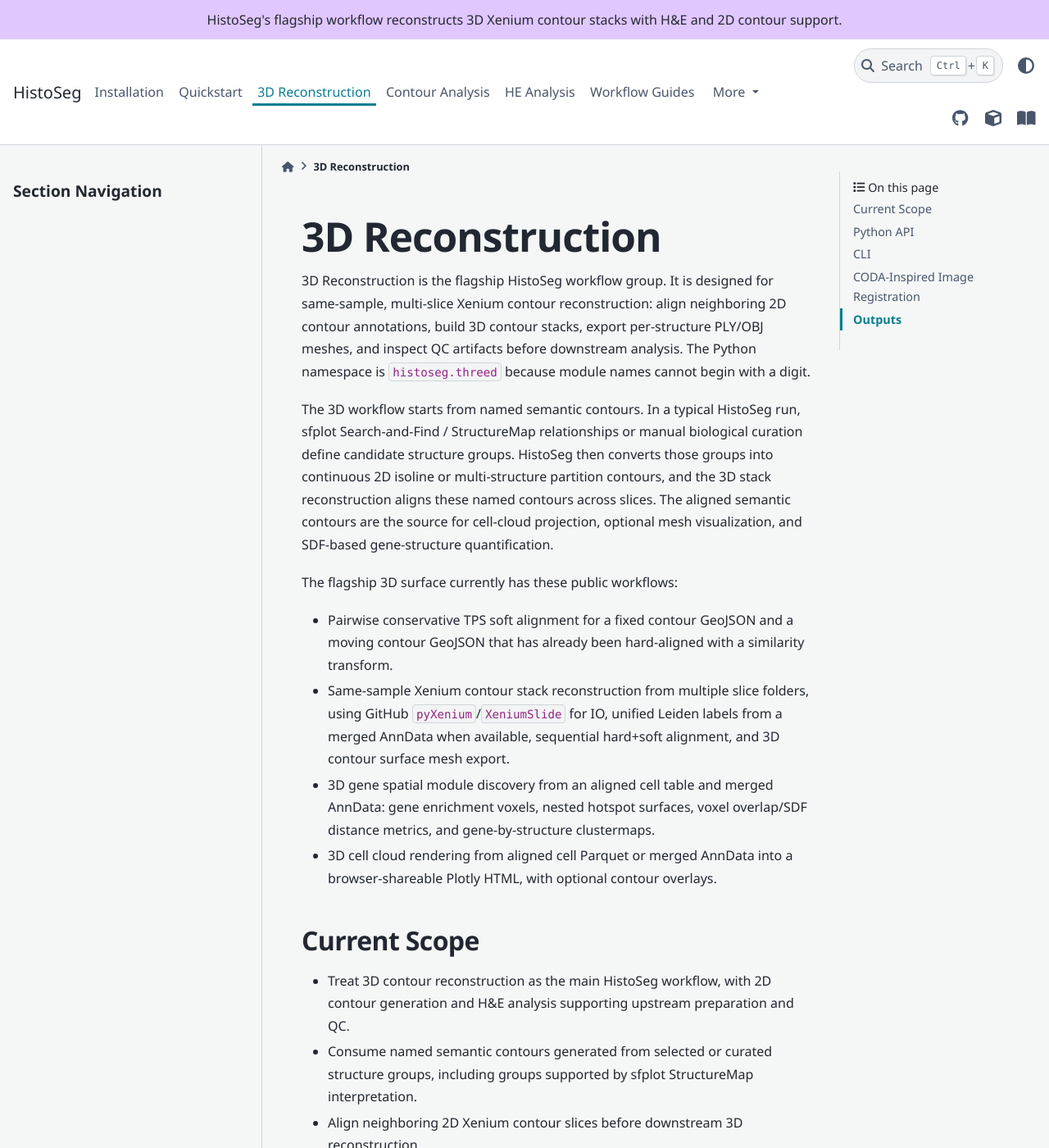
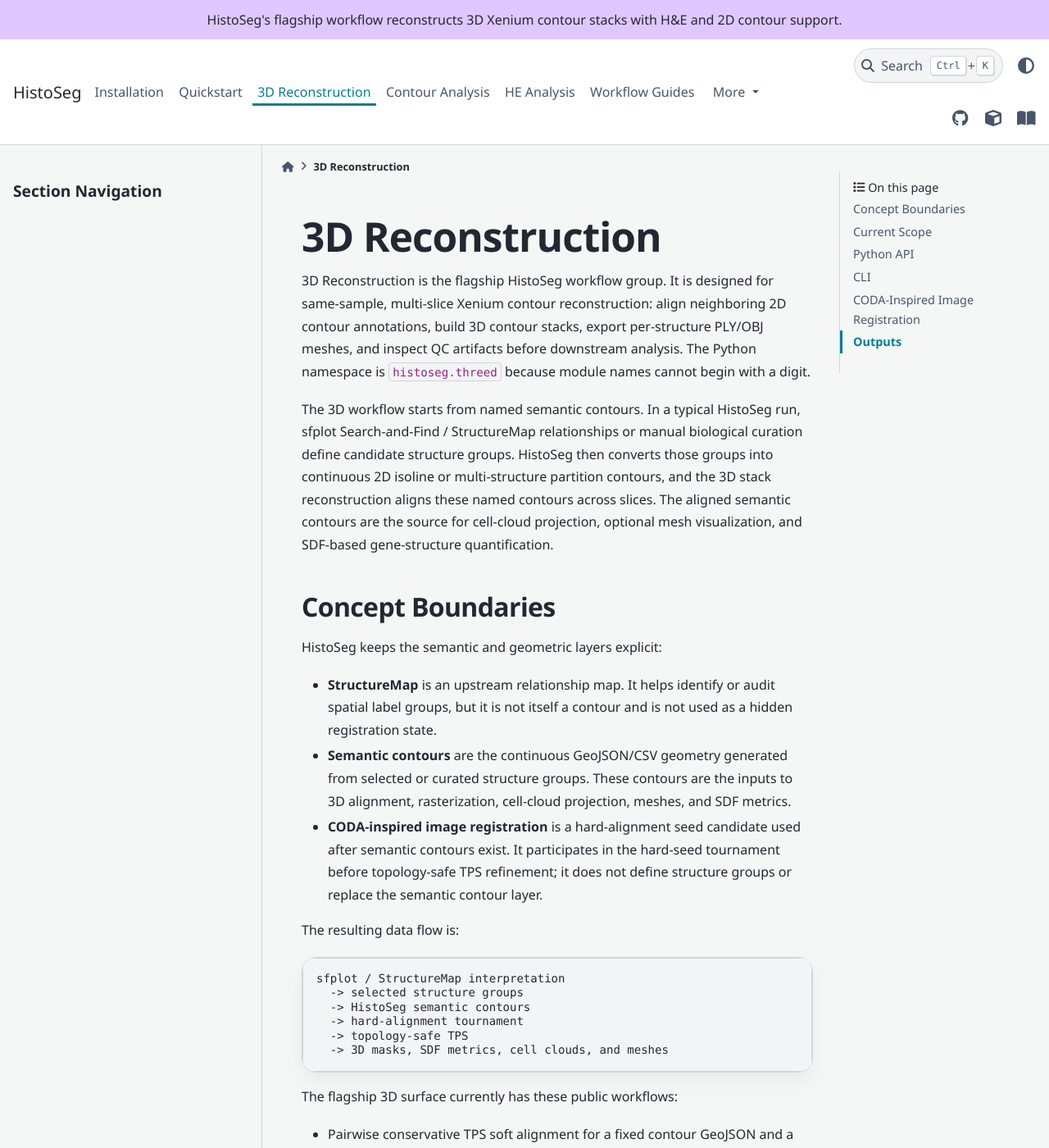
Before and after one commit to hutaobo/HistoSeg, a Sphinx documentation site: the page built from docs/3d_analysis.md, in a window 1280 px wide and 1400 px high. Shown: the whole window at 82% size. Built offline with Sphinx 7.4.7 and the PyData theme 0.15.4, drawn with Linux system fonts in a browser that asks for light colours; pages that are not in the unit, such as notebooks, are missing from menus.

Commit message:
docs: clarify semantic contour alignment boundaries

````diff
--- a/docs/3d_analysis.md
+++ b/docs/3d_analysis.md
@@ -13,6 +13,32 @@
 stack reconstruction aligns these named contours across slices. The aligned
 semantic contours are the source for cell-cloud projection, optional mesh
 visualization, and SDF-based gene-structure quantification.
+
+## Concept Boundaries
+
+HistoSeg keeps the semantic and geometric layers explicit:
+
+- **StructureMap** is an upstream relationship map. It helps identify or audit
+  spatial label groups, but it is not itself a contour and is not used as a
+  hidden registration state.
+- **Semantic contours** are the continuous GeoJSON/CSV geometry generated from
+  selected or curated structure groups. These contours are the inputs to 3D
+  alignment, rasterization, cell-cloud projection, meshes, and SDF metrics.
+- **CODA-inspired image registration** is a hard-alignment seed candidate used
+  after semantic contours exist. It participates in the hard-seed tournament
+  before topology-safe TPS refinement; it does not define structure groups or
+  replace the semantic contour layer.
+
+The resulting data flow is:
+
+```text
+sfplot / StructureMap interpretation
+  -> selected structure groups
+  -> HistoSeg semantic contours
+  -> hard-alignment tournament
+  -> topology-safe TPS
+  -> 3D masks, SDF metrics, cell clouds, and meshes
+```
 
 The flagship 3D surface currently has these public workflows:
 
````
Also changed, not shown: README.md (+7 -6 lines), docs/contour_analysis.md (+6 -0 lines), docs/manuscripts/histoseg_online_methods_sdf_alignment.md (+12 -0 lines), docs/manuscripts/main_text.md (+7 -1 lines).
